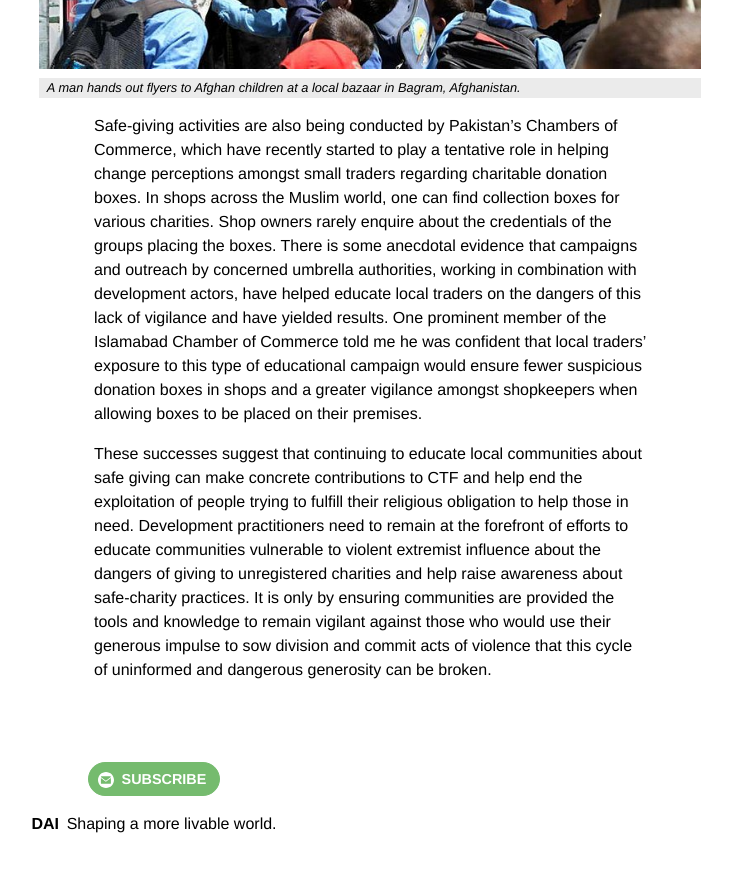
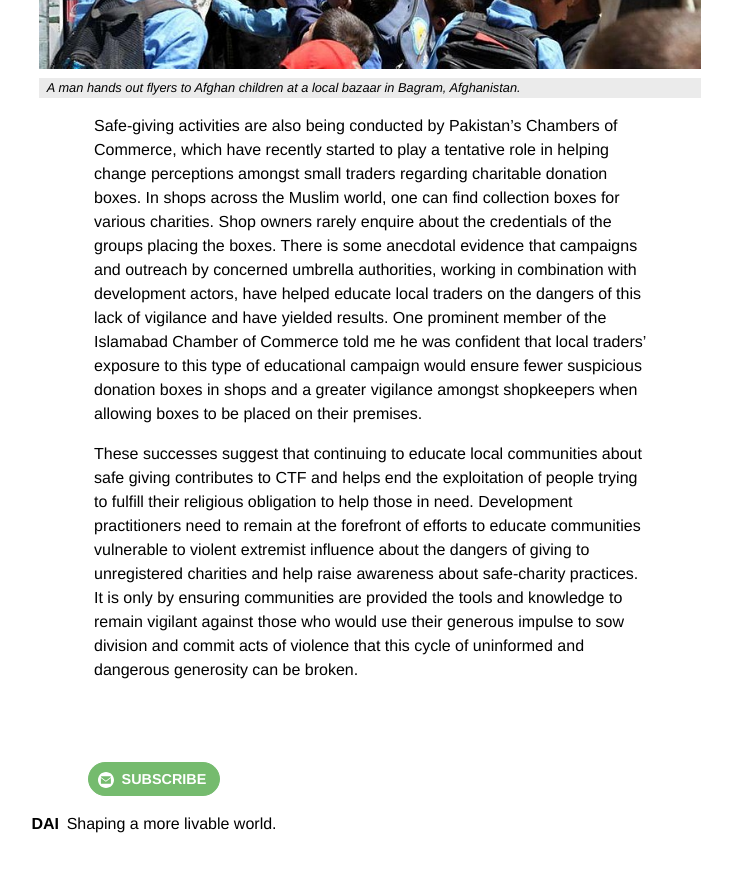
Before and after one commit to BryanSchuetz/CS-, a Jekyll site: the page built from _posts/2018-09-10-the-money-trail-part-i-safe-charitable-giving-in-pakistan.markdown, in a window 1280 px wide and 900 px high, scrolled down 3411 px. Shown: the top 872 px of the window, without its empty margins (486-1218 px from the left). Built offline with Jekyll 4.4.1, drawn with Linux system fonts in a browser that asks for light colours.

Commit message:
Updated The Money Trail Part I Safe Charitable Giving In Pakistan

```diff
--- a/_posts/2018-09-10-the-money-trail-part-i-safe-charitable-giving-in-pakistan.markdown
+++ b/_posts/2018-09-10-the-money-trail-part-i-safe-charitable-giving-in-pakistan.markdown
@@ -23,7 +23,7 @@ One of the main pillars of Islam is the injunction to give charity to those in n
 
 ![Holding%20Money.jpg](/uploads/Holding%20Money.jpg)`Photo by Jan Chipcase via Wikimedia Commons.`
 
-Several aspects of charity in the Islamic world make it particularly vulnerable to exploitation by extremists. First, the Prophet Mohammad directed his followers to give to charity discreetly, saying that the most blessed is the one who “gives in charity and hides it, such that his left hand does not know what his right hand gives…”.  This means that charitable giving and organizations are often not exposed to scrutiny, and unregistered charitable organizations are endemic. Extremist groups take further advantage of the notion in Islam that niyat, or intention, is all that matters in terms of charity. When intention is all that matters, there is little motivation to verify if your donations actually go to people in need, or into the hands of extremists. All of this creates a conducive environment for violent extremist groups that want to raise funds under the cover of Islamic charitable donations. The Government of Pakistan has struggled for years to limit extremist group fundraising by banning and blacklisting suspect charities—[though the problem persists](https://www.reuters.com/article/us-pakistan-militants-exclusive/exclusive-pakistan-plans-takeover-of-charities-run-by-islamist-figure-u-s-has-targeted-idUSKBN1EQ0T6).
+Several aspects of charity in the Islamic world make it particularly vulnerable to exploitation by extremists. First, the Prophet Mohammad directed his followers to give to charity discreetly, saying that the most blessed is the one who “gives in charity and hides it, such that his left hand does not know what his right hand gives…”. This means that charitable giving and organizations are often not exposed to scrutiny, and unregistered charitable organizations are endemic. Extremist groups take further advantage of the notion in Islam that niyat, or intention, is all that matters in terms of charity. When intention is all that matters, there is little motivation to verify if your donations actually go to people in need, or into the hands of extremists. All of this creates a conducive environment for violent extremist groups that want to raise funds under the cover of Islamic charitable donations. The Government of Pakistan has struggled for years to limit extremist group fundraising by banning and blacklisting suspect charities—[though the problem persists](https://www.reuters.com/article/us-pakistan-militants-exclusive/exclusive-pakistan-plans-takeover-of-charities-run-by-islamist-figure-u-s-has-targeted-idUSKBN1EQ0T6).
 
 And this is where development practitioners can make an impact by reducing the threat of finance exploitation by extremist groups by working with local communities to help increase awareness about safe charitable giving. This is achieved by working with credible local clerics who can provide guidance on Islamic teachings around charitable giving and teach people how to avoid fraud and accidentally contributing to extremists. With the support of local clerics and community leaders, development practitioners can, and have, managed to raise awareness amongst community members about the dangers of uninformed giving.
 
@@ -37,4 +37,4 @@ There is some evidence that those who have been informed of safe-giving principl
 
 Safe-giving activities are also being conducted by Pakistan’s Chambers of Commerce, which have recently started to play a tentative role in helping change perceptions amongst small traders regarding charitable donation boxes. In shops across the Muslim world, one can find collection boxes for various charities. Shop owners rarely enquire about the credentials of the groups placing the boxes. There is some anecdotal evidence that campaigns and outreach by concerned umbrella authorities, working in combination with development actors, have helped educate local traders on the dangers of this lack of vigilance and have yielded results. One prominent member of the Islamabad Chamber of Commerce told me he was confident that local traders’ exposure to this type of educational campaign would ensure fewer suspicious donation boxes in shops and a greater vigilance amongst shopkeepers when allowing boxes to be placed on their premises.
 
-These successes suggest that continuing to educate local communities about safe giving can make concrete contributions to CTF and help end the exploitation of people trying to fulfill their religious obligation to help those in need. Development practitioners need to remain at the forefront of efforts to educate communities vulnerable to violent extremist influence about the dangers of giving to unregistered charities and help raise awareness about safe-charity practices. It is only by ensuring communities are provided the tools and knowledge to remain vigilant against those who would use their generous impulse to sow division and commit acts of violence that this cycle of uninformed and dangerous generosity can be broken.
+These successes suggest that continuing to educate local communities about safe giving contributes to CTF and helps end the exploitation of people trying to fulfill their religious obligation to help those in need. Development practitioners need to remain at the forefront of efforts to educate communities vulnerable to violent extremist influence about the dangers of giving to unregistered charities and help raise awareness about safe-charity practices. It is only by ensuring communities are provided the tools and knowledge to remain vigilant against those who would use their generous impulse to sow division and commit acts of violence that this cycle of uninformed and dangerous generosity can be broken.
```
